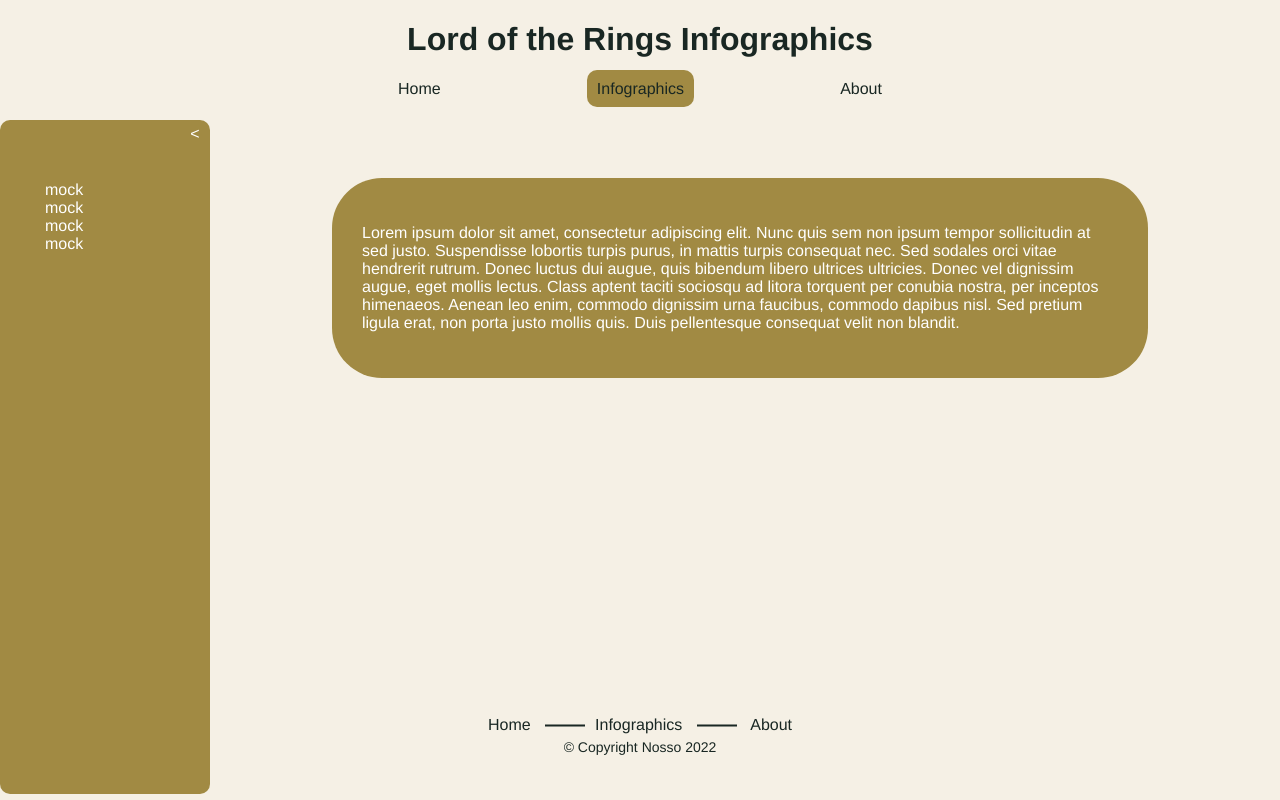
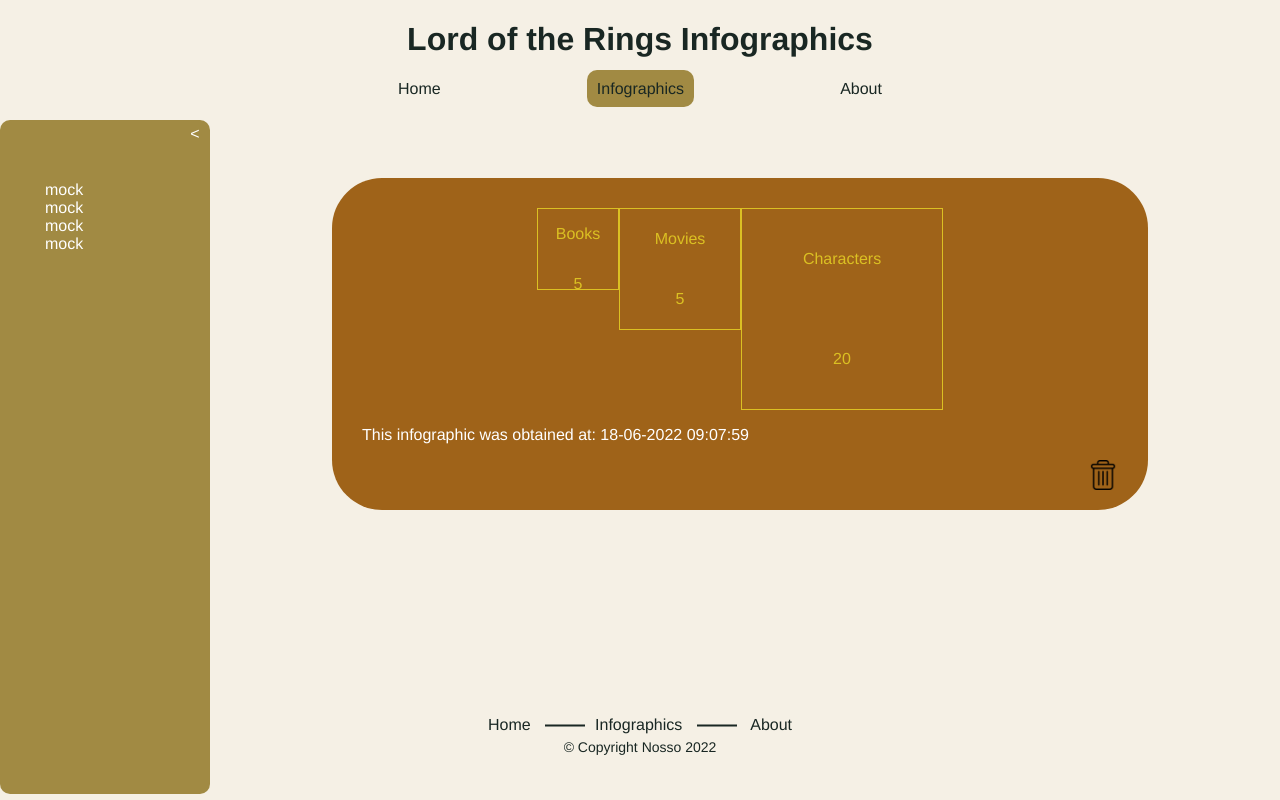
Before and after one commit to VitorFernandes2/PD, a Vue app in the folder front-end/: page /infographics in a window 1280 px wide. Built offline with nearby package versions, Linux system fonts and the light colour scheme.

Commit message:
inicio da infografia

```diff
--- a/front-end/src/components/Infographic.vue
+++ b/front-end/src/components/Infographic.vue
@@ -1,16 +1,32 @@
 <template>
   <div class="infographic">
-    <p>
-      Lorem ipsum dolor sit amet, consectetur adipiscing elit. Nunc quis sem non
-      ipsum tempor sollicitudin at sed justo. Suspendisse lobortis turpis purus,
-      in mattis turpis consequat nec. Sed sodales orci vitae hendrerit rutrum.
-      Donec luctus dui augue, quis bibendum libero ultrices ultricies. Donec vel
-      dignissim augue, eget mollis lectus. Class aptent taciti sociosqu ad
-      litora torquent per conubia nostra, per inceptos himenaeos. Aenean leo
-      enim, commodo dignissim urna faucibus, commodo dapibus nisl. Sed pretium
-      ligula erat, non porta justo mollis quis. Duis pellentesque consequat
-      velit non blandit.
-    </p>
+    <div class="dados">
+      <section class="info small">
+        <p>Books</p>
+        <p>
+          {{ data.numberBooks }}
+        </p>
+      </section>
+      <section class="info med">
+        <p>Movies</p>
+        <p>
+          {{ data.numberMovies }}
+        </p>
+      </section>
+      <section class="info big">
+        <p>Characters</p>
+        <p>
+          {{ data.numberCharacters }}
+        </p>
+      </section>
+    </div>
+    <p>This infographic was obtained at: {{ data.createAt }}</p>
+    <img
+      alt="Delete this infographic"
+      title="Delete this infographic"
+      @click="delete data._id"
+      :src="`${publicPath}imgs/delete.png`"
+    />
   </div>
 </template>
 
@@ -20,16 +36,64 @@
   props: {
     data: { type: Object, required: true },
   },
+  methods: {
+    delete(id) {
+      console.log(id);
+    },
+  },
+  data() {
+    return {
+      publicPath: process.env.BASE_URL,
+    };
+  },
 };
 </script>
 
 <style scoped>
 .infographic {
-  background-color: #a18a43;
+  background-color: #9f6319;
   color: #fff;
   width: 70%;
   margin: auto;
   padding: 30px;
   border-radius: 50px;
+  padding-bottom: 50px;
+}
+
+.dados {
+  display: flex;
+  flex-direction: row;
+  flex-wrap: wrap;
+  align-items: flex-start;
+  justify-content: center;
+}
+
+.info {
+  border: 1px solid #dbc023;
+  color: #dbc023;
+  display: flex;
+  flex-direction: column;
+  justify-content: space-around;
+  align-items: center;
+}
+
+.small {
+  width: 80px;
+  height: 80px;
+}
+
+.med {
+  width: 120px;
+  height: 120px;
+}
+
+.big {
+  width: 200px;
+  height: 200px;
+}
+img {
+  width: 30px;
+  float: right;
+  cursor: pointer;
 }
 </style>
--- a/front-end/src/views/InfographicsView.vue
+++ b/front-end/src/views/InfographicsView.vue
@@ -1,7 +1,7 @@
 <template>
   <div class="infographics" :class="{ 'side-padding': listVisible }">
     <info-list @changed="listChanged" />
-    <app-infographic />
+    <app-infographic :data="mock" />
     <!-- <div>
       <p>
         <span>Note:</span>This information is relative only to the original Lord
@@ -24,6 +24,98 @@
   data() {
     return {
       listVisible: true,
+      mock: {
+        _id: "fdkjgdflkjgklsçjkflºk",
+        createAt: "18-06-2022 09:07:59",
+        numberBooks: 5,
+        numberMovies: 5,
+        numberCharacters: 20,
+        numberQuotes: 9999999,
+        books: [
+          {
+            name: "The Fellowship Of The Ring",
+            chapters: ["a", "b", "c"],
+          },
+          {
+            name: "The Fellowship Of The Ring 2",
+            chapters: ["a", "b", "c"],
+          },
+        ],
+        movies: [
+          {
+            name: "The Lord of the Rings Series",
+            runtimeInMinutes: 558,
+            budgetInMillions: 281,
+            boxOfficeRevenueInMillions: 2917,
+            academyAwardNominations: 30,
+            academyAwardWins: 17,
+            rottenTomatoesScore: 94,
+          },
+          {
+            name: "The Lord of the Rings Series 2",
+            runtimeInMinutes: 558,
+            budgetInMillions: 281,
+            boxOfficeRevenueInMillions: 2917,
+            academyAwardNominations: 30,
+            academyAwardWins: 17,
+            rottenTomatoesScore: 94,
+          },
+        ],
+        characters: [
+          {
+            Human: [
+              {
+                name: "",
+                birth: 6,
+                quotes: [],
+              },
+              {
+                name: "",
+                birth: 6,
+                quotes: [],
+              },
+            ],
+            Elf: [
+              {
+                name: "",
+                birth: 6,
+              },
+              {
+                name: "",
+                birth: 6,
+              },
+            ],
+          },
+        ],
+        mostTalkativeCharacters: [
+          {
+            name: "Tyrion Lannister",
+            quotes: 46556,
+          },
+          {
+            name: "Jon Sun",
+            quotes: 3655,
+          },
+          {
+            name: "Cercei Lannister",
+            quotes: 344,
+          },
+          {
+            name: "Dany Targ",
+            quotes: 56,
+          },
+        ],
+        mostSuccessMovies: [
+          {
+            name: "movie name",
+            ratio: 1.6,
+          },
+          {
+            name: "movie name 2",
+            ratio: 1.3,
+          },
+        ],
+      },
     };
   },
   methods: {
```
Also changed, not shown: front-end/public/imgs/delete.png (added).
